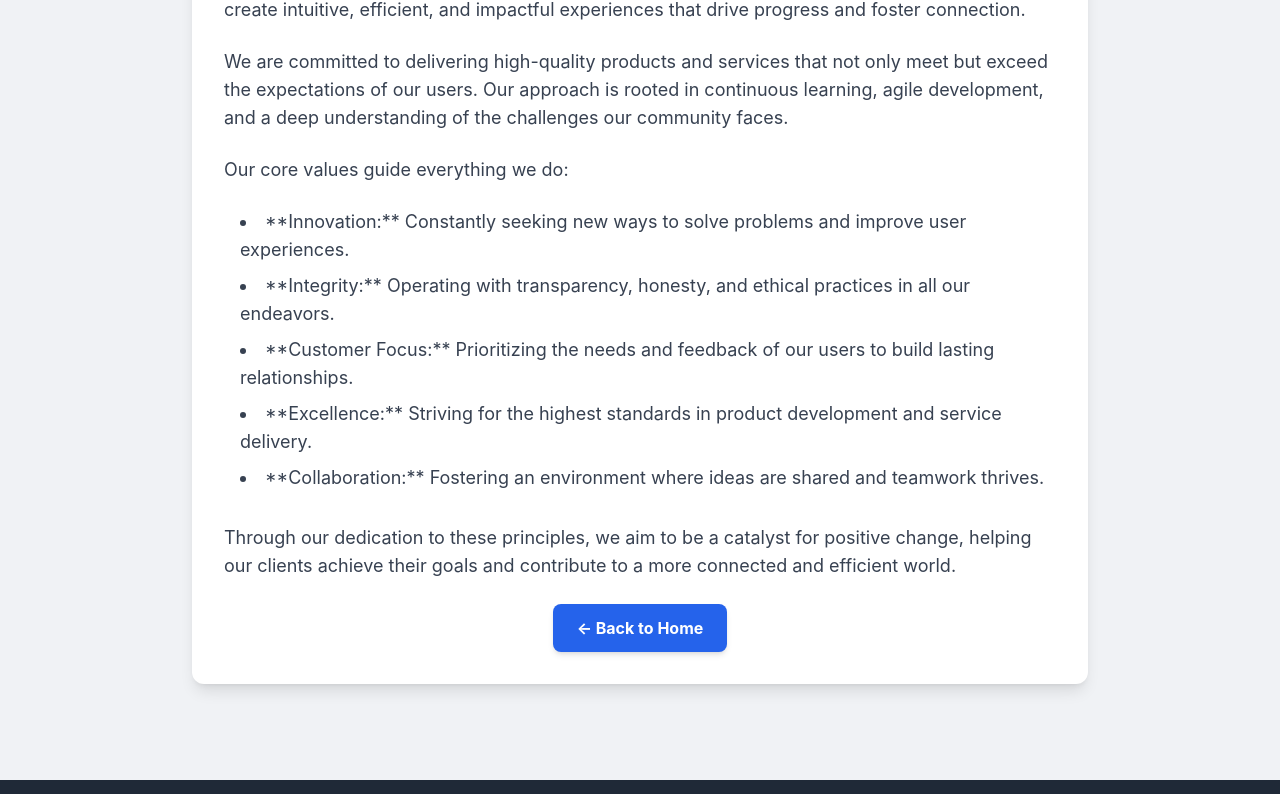
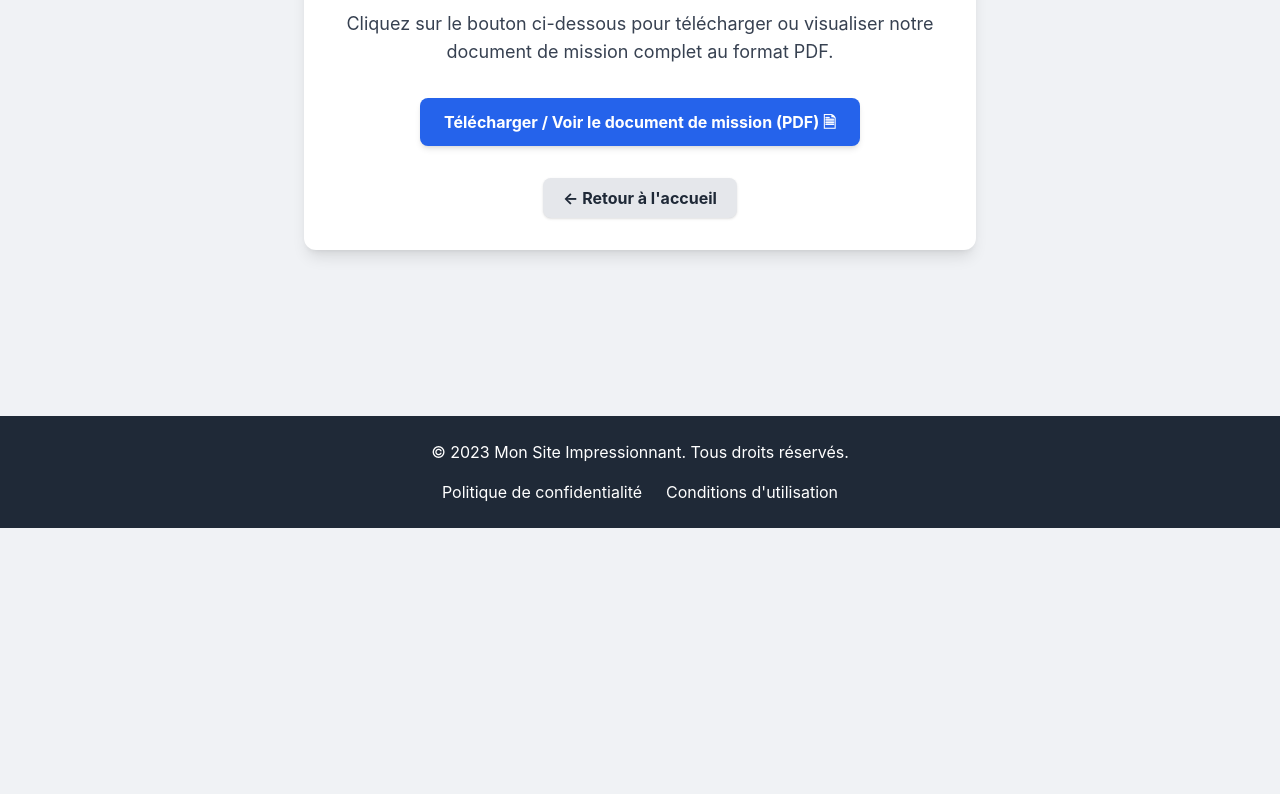
Before and after one commit to ltoguh/ltoguh.github.io, a plain HTML site: page mission.html in a window 1280 px wide. Shown: the part 272-1066 px from the top of the page. After the commit the page ends 800 px from the top, so only its background shows below. Drawn offline with nearby package versions, Linux system fonts and the light colour scheme.

Commit message:
modification de mission

```diff
--- a/mission.html
+++ b/mission.html
@@ -4,20 +4,20 @@
     <meta charset="UTF-8">
     <meta name="viewport" content="width=device-width, initial-scale=1.0">
     <title>Our Mission - My Awesome Site</title>
-    <!-- Tailwind CSS CDN for easy styling -->
+    <!-- Tailwind CSS CDN pour un style facile -->
     <script src="https://cdn.tailwindcss.com"></script>
     <style>
-        /* Custom font for a clean look */
+        /* Police personnalisée pour un aspect propre */
         body {
             font-family: "Inter", sans-serif;
-            background-color: #f0f2f5; /* Light gray background */
-            color: #333; /* Darker text for readability */
+            background-color: #f0f2f5; /* Fond gris clair */
+            color: #333; /* Texte plus foncé pour la lisibilité */
         }
     </style>
 </head>
 <body class="min-h-screen flex flex-col">
 
-    <!-- Header Section (consistent with main page) -->
+    <!-- Section d'en-tête (cohérente avec la page principale) -->
     <header class="bg-gradient-to-r from-blue-600 to-indigo-700 text-white shadow-lg p-4">
         <nav class="container mx-auto flex flex-col md:flex-row justify-between items-center">
             <a href="index.html" class="text-3xl font-bold tracking-tight mb-3 md:mb-0">My Awesome Site</a>
@@ -30,44 +30,42 @@
         </nav>
     </header>
 
-    <!-- Main Content Section -->
-    <main class="flex-grow container mx-auto px-4 py-12">
-        <div class="bg-white p-8 rounded-xl shadow-lg max-w-4xl mx-auto">
-            <h1 class="text-4xl font-extrabold text-gray-900 mb-6 text-center">Our Mission</h1>
-            <p class="text-lg text-gray-700 mb-6">
-                At **My Awesome Site**, our mission is to empower individuals and businesses through innovative and accessible digital solutions. We believe in harnessing the power of technology to create intuitive, efficient, and impactful experiences that drive progress and foster connection.
+    <!-- Section de contenu principal : Lien vers le PDF -->
+    <main class="flex-grow container mx-auto px-4 py-12 flex flex-col items-center justify-center">
+        <div class="bg-white p-8 rounded-xl shadow-lg max-w-2xl mx-auto text-center">
+            <h1 class="text-4xl font-extrabold text-gray-900 mb-6">Notre Mission</h1>
+            <p class="text-lg text-gray-700 mb-8">
+                Cliquez sur le bouton ci-dessous pour télécharger ou visualiser notre document de mission complet au format PDF.
             </p>
-            <p class="text-lg text-gray-700 mb-6">
-                We are committed to delivering high-quality products and services that not only meet but exceed the expectations of our users. Our approach is rooted in continuous learning, agile development, and a deep understanding of the challenges our community faces.
-            </p>
-            <p class="text-lg text-gray-700 mb-6">
-                Our core values guide everything we do:
-            </p>
-            <ul class="list-disc list-inside text-lg text-gray-700 space-y-2 mb-8 pl-4">
-                <li>**Innovation:** Constantly seeking new ways to solve problems and improve user experiences.</li>
-                <li>**Integrity:** Operating with transparency, honesty, and ethical practices in all our endeavors.</li>
-                <li>**Customer Focus:** Prioritizing the needs and feedback of our users to build lasting relationships.</li>
-                <li>**Excellence:** Striving for the highest standards in product development and service delivery.</li>
-                <li>**Collaboration:** Fostering an environment where ideas are shared and teamwork thrives.</li>
-            </ul>
-            <p class="text-lg text-gray-700 mb-6">
-                Through our dedication to these principles, we aim to be a catalyst for positive change, helping our clients achieve their goals and contribute to a more connected and efficient world.
-            </p>
-            <div class="text-center">
-                <a href="index.html" class="inline-block bg-blue-600 hover:bg-blue-700 text-white font-bold py-3 px-6 rounded-lg shadow-md transition-colors duration-300">
-                    &larr; Back to Home
+            <!--
+                IMPORTANT : Remplacez 'https://www.w3.org/WAI/ER/tests/xhtml/testfiles/resources/pdf/dummy.pdf'
+                par l'URL directe de votre fichier PDF réel.
+                Si votre PDF est dans le même répertoire que ce fichier HTML, vous pouvez simplement mettre son nom :
+                par exemple, 'mon_document_mission.pdf'
+            -->
+            <a href="elife-55502-v2.pdf"
+               target="_blank"
+               class="inline-block bg-blue-600 hover:bg-blue-700 text-white font-bold py-3 px-6 rounded-lg shadow-md transition-colors duration-300 transform hover:scale-105"
+               download="Notre_Mission_Document.pdf"
+            >
+                Télécharger / Voir le document de mission (PDF) &#128462;
+            </a>
+
+            <div class="mt-8">
+                <a href="index.html" class="inline-block bg-gray-200 hover:bg-gray-300 text-gray-800 font-bold py-2 px-5 rounded-lg shadow transition-colors duration-300">
+                    &larr; Retour à l'accueil
                 </a>
             </div>
         </div>
     </main>
 
-    <!-- Footer Section (consistent with main page) -->
+    <!-- Section de pied de page (cohérente avec la page principale) -->
     <footer class="bg-gray-800 text-white p-6 text-center mt-12">
         <div class="container mx-auto">
-            <p>&copy; 2023 My Awesome Site. All rights reserved.</p>
+            <p>&copy; 2023 Mon Site Impressionnant. Tous droits réservés.</p>
             <div class="flex justify-center space-x-6 mt-4">
-                <a href="#" class="hover:text-gray-300 transition-colors duration-300">Privacy Policy</a>
-                <a href="#" class="hover:text-gray-300 transition-colors duration-300">Terms of Service</a>
+                <a href="#" class="hover:text-gray-300 transition-colors duration-300">Politique de confidentialité</a>
+                <a href="#" class="hover:text-gray-300 transition-colors duration-300">Conditions d'utilisation</a>
             </div>
         </div>
     </footer>
```
Also changed, not shown: index.html (+1 -1 lines), 1 other file.
